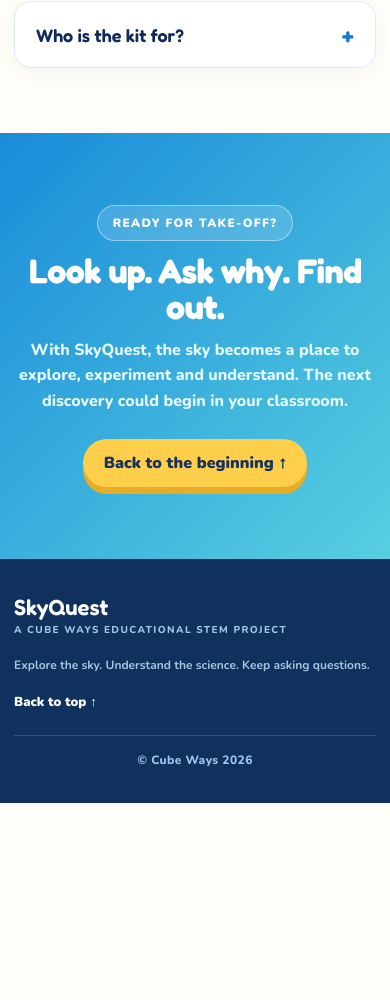
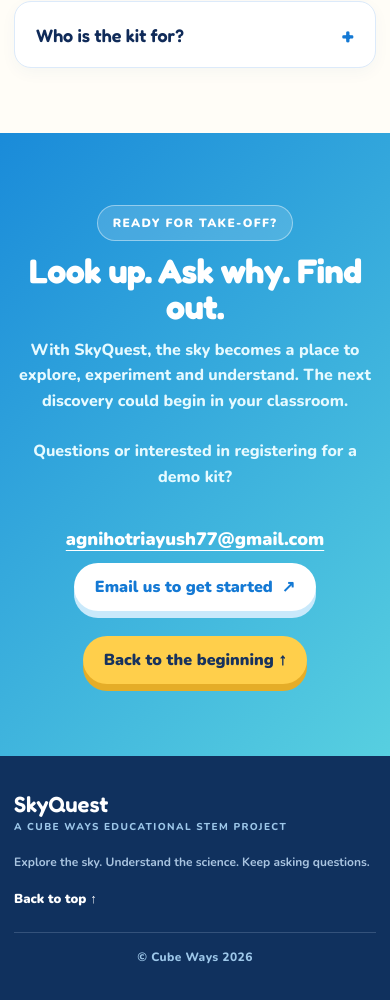
Before and after one commit to AgnihotriAyush77/CubeWays_HelioCore, a plain HTML site: page index.html in a window 390 px wide. Shown: the part 8293-9293 px from the top of the page. Before the commit the page ends 9096 px from the top, so only its background shows below. Drawn offline with nearby package versions, Linux system fonts and the light colour scheme.

Commit message:
Add SkyQuest contact and demo kit enquiry button

```diff
--- a/index.html
+++ b/index.html
@@ -161,6 +161,12 @@
     .footer-brand{font:600 22px Fredoka,sans-serif;color:white}
     .footer-brand span{display:block;font:800 10px Nunito,sans-serif;letter-spacing:1.4px;color:#9dc7e9;margin-top:3px}
     .copyright{margin-top:24px;padding-top:16px;border-top:1px solid rgba(216,234,255,.18);text-align:center;color:#9dc7e9;font-size:12px;font-weight:800;letter-spacing:.4px}
+    .contact-block{display:flex;flex-direction:column;align-items:center;gap:12px;margin:24px auto 25px}
+    .contact-label{margin:0;color:#e6faff;font-size:14px;font-weight:900}
+    .contact-email{color:#fff;font-size:clamp(18px,2vw,22px);font-weight:1000;text-decoration:underline;text-underline-offset:5px;overflow-wrap:anywhere}
+    .contact-email:hover{color:#ffdf72}
+    .contact-btn{background:#fff;color:#1479d4;box-shadow:0 7px 0 #c9e9fb}
+    .contact-btn:hover{box-shadow:0 10px 0 #c9e9fb}
     .footer p{margin:0;font-size:12px;color:#a9c4e0;font-weight:700}
     .backtop{color:#fff;font-size:13px;font-weight:900}
     @media(max-width:900px){
@@ -195,9 +201,9 @@
         <span>SkyQuest<small>BY CUBE WAYS</small></span>
       </a>
       <nav class="nav-links" id="navLinks" aria-label="Main navigation">
-        <a href="#mission">The mission</a><a href="#sensors">What's inside</a><a href="#demo">Try the demo</a><a href="#learning">For schools</a>
+        <a href="#mission">The mission</a><a href="#sensors">What's inside</a><a href="#demo">Try the demo</a><a href="#learning">For schools</a><a href="#contact">Contact</a>
       </nav>
-      <a class="nav-cta" href="#demo">Explore the data <span>↗</span></a>
+      <a class="nav-cta" href="#contact">Contact <span>✉</span></a>
       <button class="menu-btn" id="menuBtn" aria-label="Open navigation" aria-expanded="false">☰</button>
     </div>
   </header>
@@ -362,11 +368,16 @@
       </div>
     </section>
 
-    <section class="final-cta">
+    <section class="final-cta" id="contact">
       <div class="wrap">
         <div class="eyebrow">READY FOR TAKE-OFF?</div>
         <h2>Look up. Ask why. Find out.</h2>
         <p>With SkyQuest, the sky becomes a place to explore, experiment and understand. The next discovery could begin in your classroom.</p>
+        <div class="contact-block">
+          <p class="contact-label">Questions or interested in registering for a demo kit?</p>
+          <a class="contact-email" href="mailto:agnihotriayush77@gmail.com?subject=SkyQuest%20Demo%20Kit%20Enquiry%20or%20Registration&body=Hello%20Cube%20Ways%20Team%2C%0A%0AI%20would%20like%20to%20know%20more%20about%20SkyQuest%20and%20I%20am%20interested%20in%20the%20demo%20kit.%0A%0AName%3A%0ASchool%20or%20Organization%3A%0ACity%3A%0APhone%3A%0A%0AThank%20you.">agnihotriayush77@gmail.com</a>
+          <a class="btn contact-btn" href="mailto:agnihotriayush77@gmail.com?subject=SkyQuest%20Demo%20Kit%20Enquiry%20or%20Registration&body=Hello%20Cube%20Ways%20Team%2C%0A%0AI%20would%20like%20to%20know%20more%20about%20SkyQuest%20and%20I%20am%20interested%20in%20the%20demo%20kit.%0A%0AName%3A%0ASchool%20or%20Organization%3A%0ACity%3A%0APhone%3A%0A%0AThank%20you.">Email us to get started <span>↗</span></a>
+        </div>
         <a class="btn" href="#home">Back to the beginning ↑</a>
       </div>
     </section>
```
